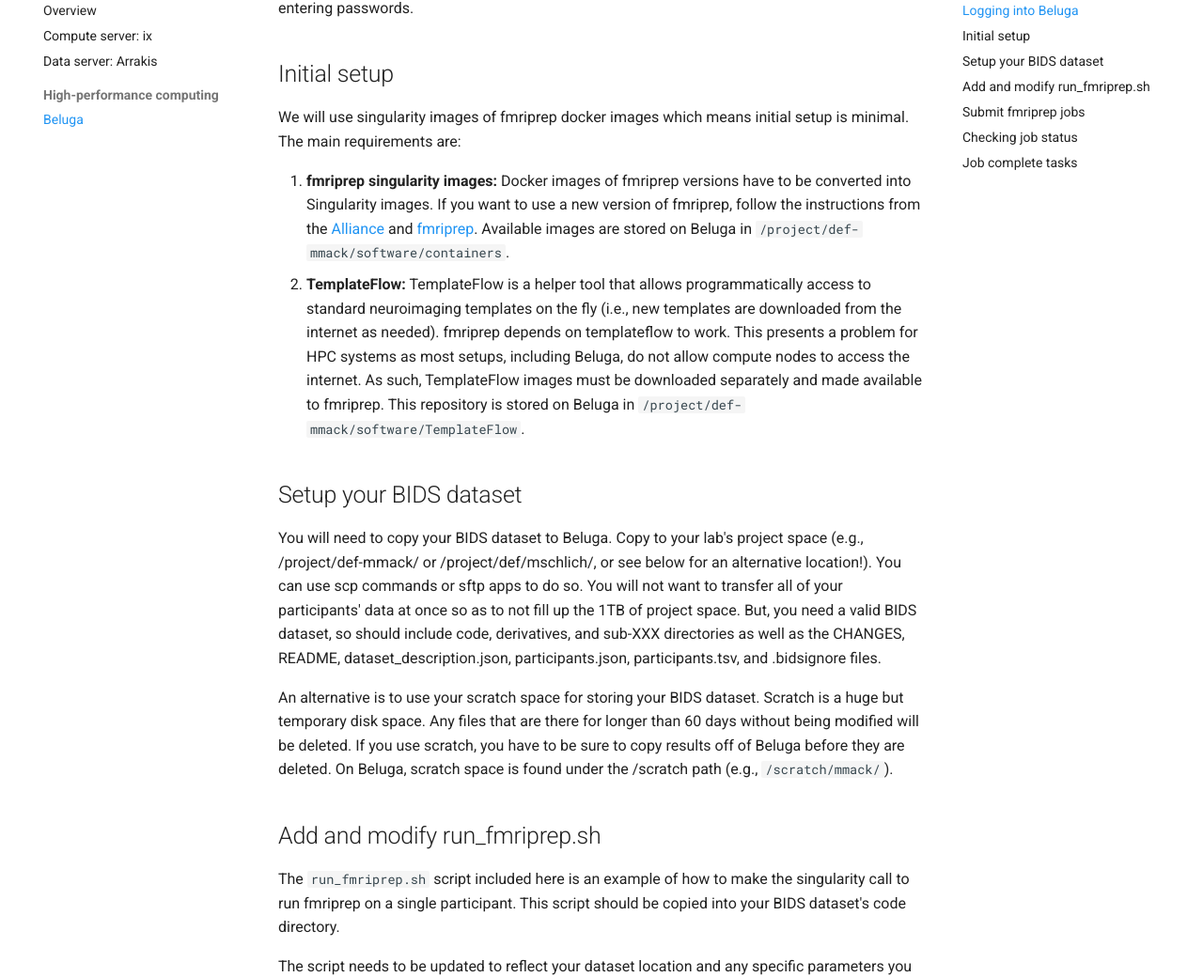
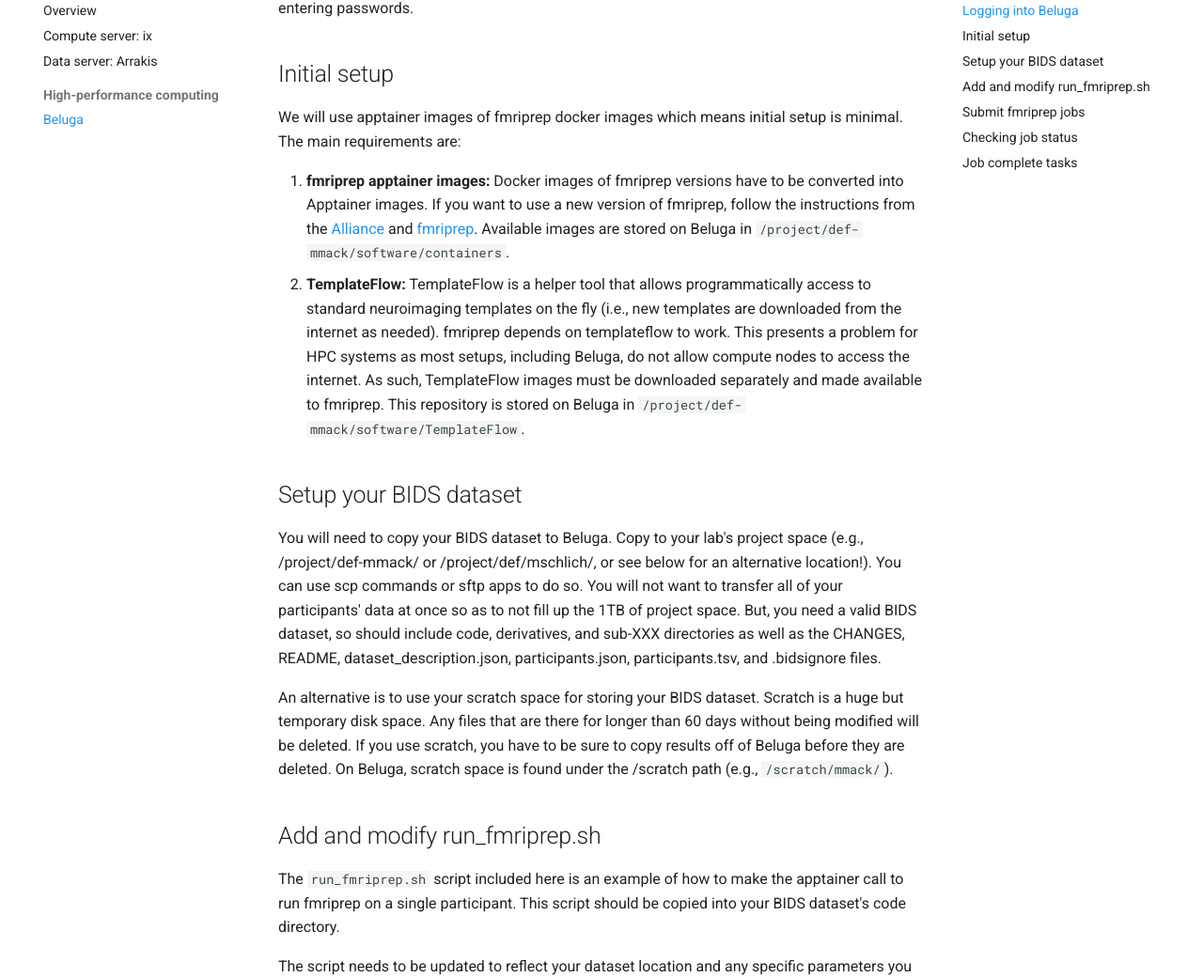
Before and after one commit to macklab/manual, an MkDocs documentation site: the page built from docs/beluga.md, in a window 1280 px wide and 1400 px high, scrolled down 429 px. Shown: the part 145-1185 px from the top of the window at 94% size. Built offline with MkDocs 1.6.1 and Material for MkDocs 9.7.7, drawn with Linux system fonts in a browser that asks for light colours; some of the changed text lies outside the part shown.

Commit message:
Update singularity to apptainer

```diff
--- a/docs/beluga.md
+++ b/docs/beluga.md
@@ -12,9 +12,9 @@ $ ssh <username>@beluga.computecanada.ca
 Setting up [SSH keys through the CCDB](https://docs.alliancecan.ca/wiki/SSH_Keys) is highly recommended so you don't have to worry about entering passwords.
 
 ## Initial setup
-We will use singularity images of fmriprep docker images which means initial setup is minimal. The main requirements are:
+We will use apptainer images of fmriprep docker images which means initial setup is minimal. The main requirements are:
 
-1. **fmriprep singularity images:** Docker images of fmriprep versions have to be converted into Singularity images. If you want to use a new version of fmriprep, follow the instructions from the [Alliance](https://docs.alliancecan.ca/wiki/Singularity) and [fmriprep](https://fmriprep.org/en/1.5.8/singularity.html#preparing-a-singularity-image). Available images are stored on Beluga in `/project/def-mmack/software/containers`.
+1. **fmriprep apptainer images:** Docker images of fmriprep versions have to be converted into Apptainer images. If you want to use a new version of fmriprep, follow the instructions from the [Alliance](https://docs.alliancecan.ca/wiki/Singularity) and [fmriprep](https://fmriprep.org/en/1.5.8/singularity.html#preparing-a-singularity-image). Available images are stored on Beluga in `/project/def-mmack/software/containers`.
 2. **TemplateFlow:** TemplateFlow is a helper tool that allows programmatically access to standard neuroimaging templates on the fly (i.e., new templates are downloaded from the internet as needed). fmriprep depends on templateflow to work. This presents a problem for HPC systems as most setups, including Beluga, do not allow compute nodes to access the internet. As such, TemplateFlow images must be downloaded separately and made available to fmriprep. This repository is stored on Beluga in `/project/def-mmack/software/TemplateFlow`.
 
 ## Setup your BIDS dataset
@@ -23,7 +23,7 @@ You will need to copy your BIDS dataset to Beluga. Copy to your lab's project sp
 An alternative is to use your scratch space for storing your BIDS dataset. Scratch is a huge but temporary disk space. Any files that are there for longer than 60 days without being modified will be deleted. If you use scratch, you have to be sure to copy results off of Beluga before they are deleted. On Beluga, scratch space is found under the /scratch path (e.g., `/scratch/mmack/`).
 
 ## Add and modify run_fmriprep.sh
-The `run_fmriprep.sh` script included here is an example of how to make the singularity call to run fmriprep on a single participant. This script should be copied into your BIDS dataset's code directory.
+The `run_fmriprep.sh` script included here is an example of how to make the apptainer call to run fmriprep on a single participant. This script should be copied into your BIDS dataset's code directory.
 
 The script needs to be updated to reflect your dataset location and any specific parameters you need for fmriprep. At a minimum, you should change the path to your dataset location and confirm which version of fmriprep you want to use which are defined in the script's first two variables:
 
@@ -34,25 +34,25 @@ The script needs to be updated to reflect your dataset location and any specific
 BIDSDIR=/project/def-mmack/projects/funclearn
 
 # fmriprep version
-fpver=20.2.7
+fpver=23.1.4
 
 # location of fmriprep and templateflow
 SWDIR=/project/def-mmack/software
 TEMPLATEFLOW_HOME=${SWDIR}/templateflow
 # paths for singularity image
-export SINGULARITYENV_FS_LICENSE=/freesurfer_license.txt
-export SINGULARITYENV_TEMPLATEFLOW_HOME=/templateflow
+export APPTAINERENV_FS_LICENSE=/freesurfer_license.txt
+export APPTAINERENV_TEMPLATEFLOW_HOME=/templateflow
 # create temporary directory
 mkdir -p ${SCRATCH}/tmp
 
 # run fmriprep
-singularity run --cleanenv \
+apptainer run --cleanenv \
   -B ${SWDIR}/freesurfer_license.txt:/freesurfer_license.txt \
   -B ${TEMPLATEFLOW_HOME:-$HOME/.cache/templateflow}:/templateflow \
   -B ${BIDSDIR}:/data \
   -B ${BIDSDIR}/derivatives:/out \
   -B ${SCRATCH}/tmp:/work \
-  ${SWDIR}/containers/fmriprep-${fpver}.simg \
+  ${SWDIR}/containers/fmriprep-${fpver}.sif \
   /data /out \
   participant \
   --participant-label $1 \
@@ -81,7 +81,7 @@ To submit a job to Beluga's scheduler, we need a second script: `submit_fmriprep
 
 export OMP_NUM_THREADS=$SLURM_CPUS_PER_TASK
 
-module load singularity
+module load apptainer
 
 # location of your BIDS dataset (CHANGE THIS!)
 PROJDIR=/project/def-mmack/projects/funclearn
```
